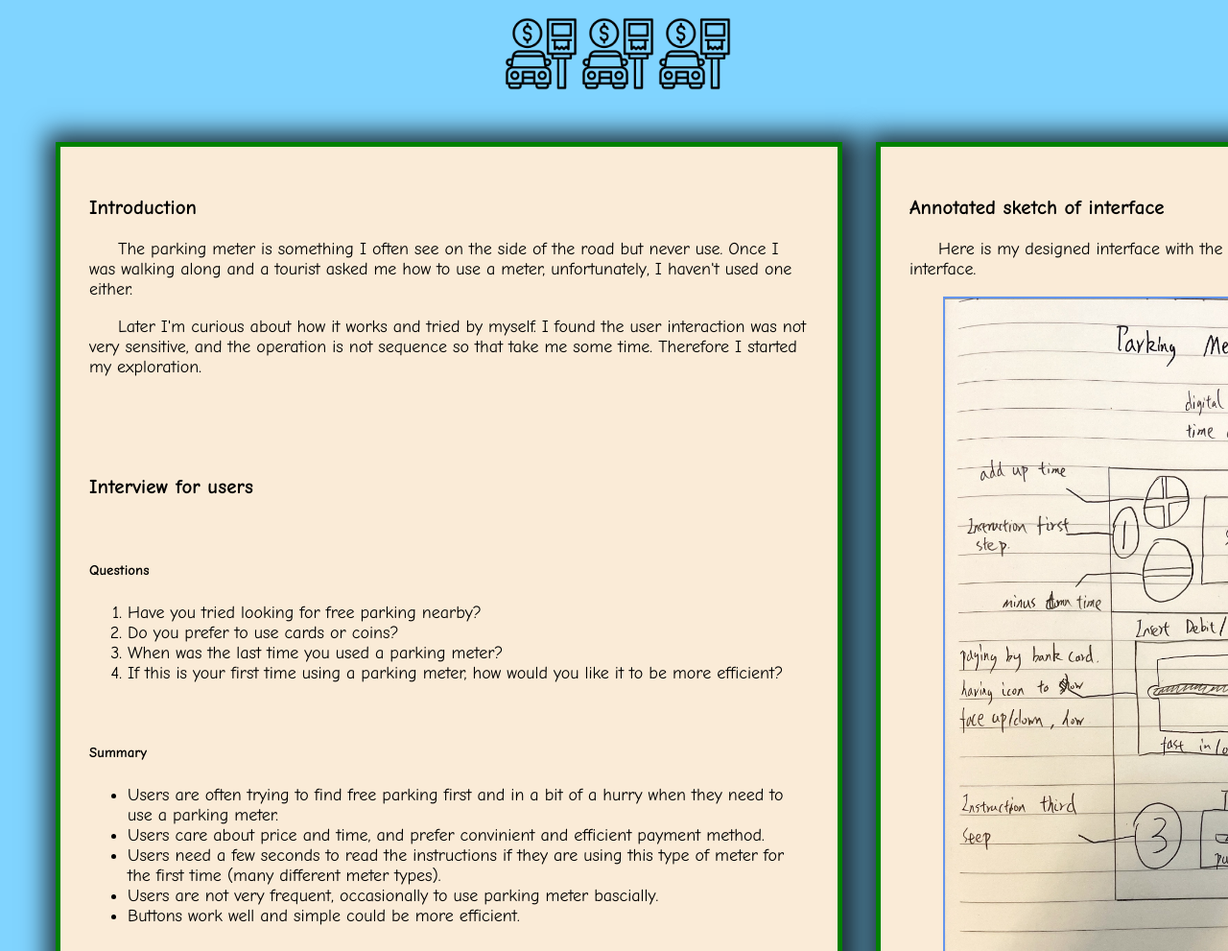
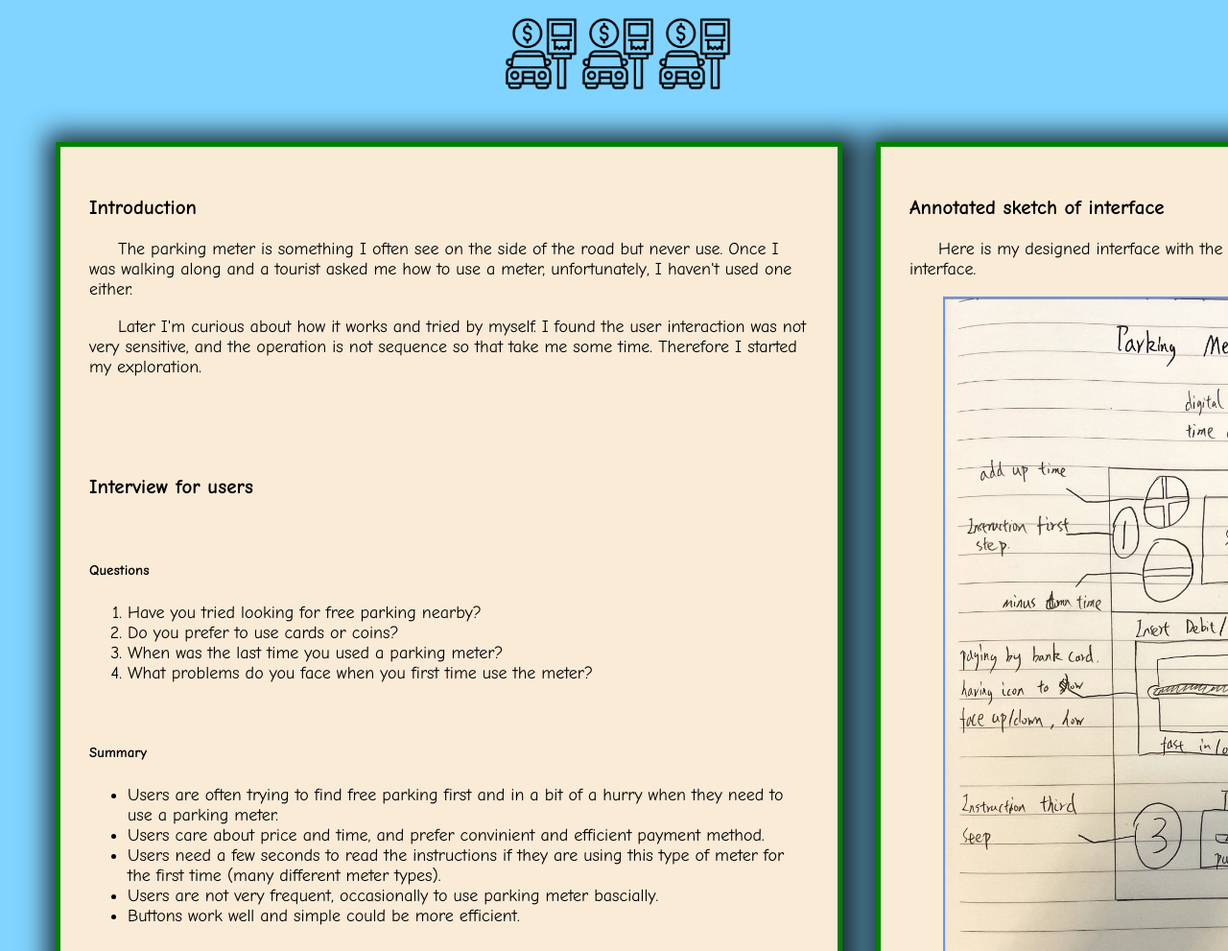
Before and after one commit to Indra9527/Persona, a plain HTML site: page index.html in a window 1280 px wide. Shown: the part 109-1100 px from the top of the page at 96% size. Drawn offline with Linux system fonts and the light colour scheme.

Commit message:
questions

```diff
--- a/index.html
+++ b/index.html
@@ -35,7 +35,7 @@
                     <li>Have you tried looking for free parking nearby?</li>
                     <li>Do you prefer to use cards or coins?</li>
                     <li>When was the last time you used a parking meter?</li>
-                    <li>If this is your first time using a parking meter, how would you like it to be more efficient?</li>
+                    <li>What problems do you face when you first time use the meter?</li>
                 </ol>
                 <br>
                 <h5>Summary</h5>
```
